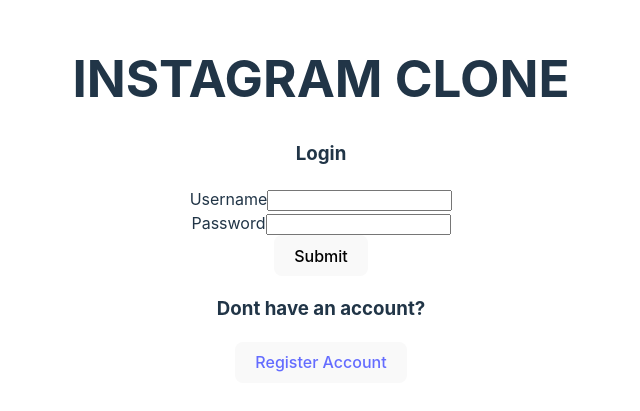
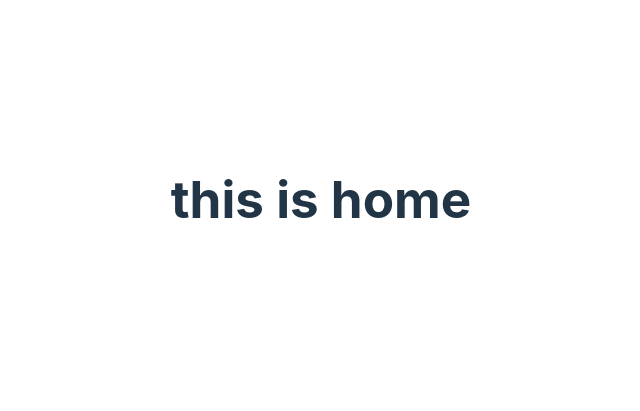
Before and after one commit to whytemig/M, a React (Vite) app in the folder client/instagram-clone/: page / in a window 1280 px wide. Shown: the part 201-612 px from the top of the page, without its empty margins (319-959 px from the left). Built offline with nearby package versions, Linux system fonts and the light colour scheme.

Commit message:
backend updated

```diff
--- a/client/instagram-clone/src/App.jsx
+++ b/client/instagram-clone/src/App.jsx
@@ -11,10 +11,10 @@
 function App() {
 	return (
 		<Routes>
-			<Route path="/" element={<Login />}>
+			<Route path="/" element={<Login />} />
 				<Route index element={<Home />} />
 				<Route path="Register" element={<Register />} />
-			</Route>
+
 		</Routes>
 	);
 }
```
Also changed, not shown: 1 other file (tests, documents, lock files or other folders).
